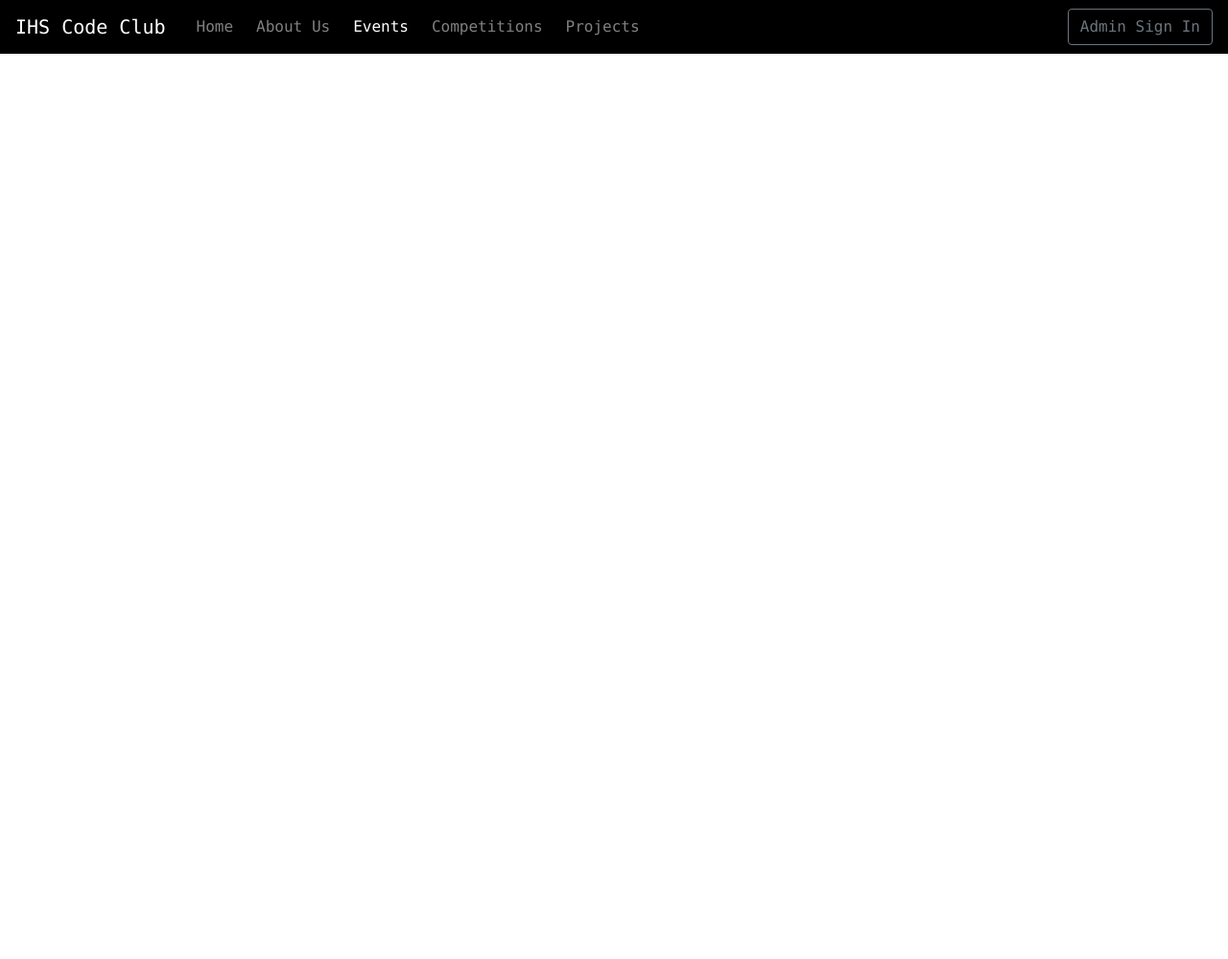
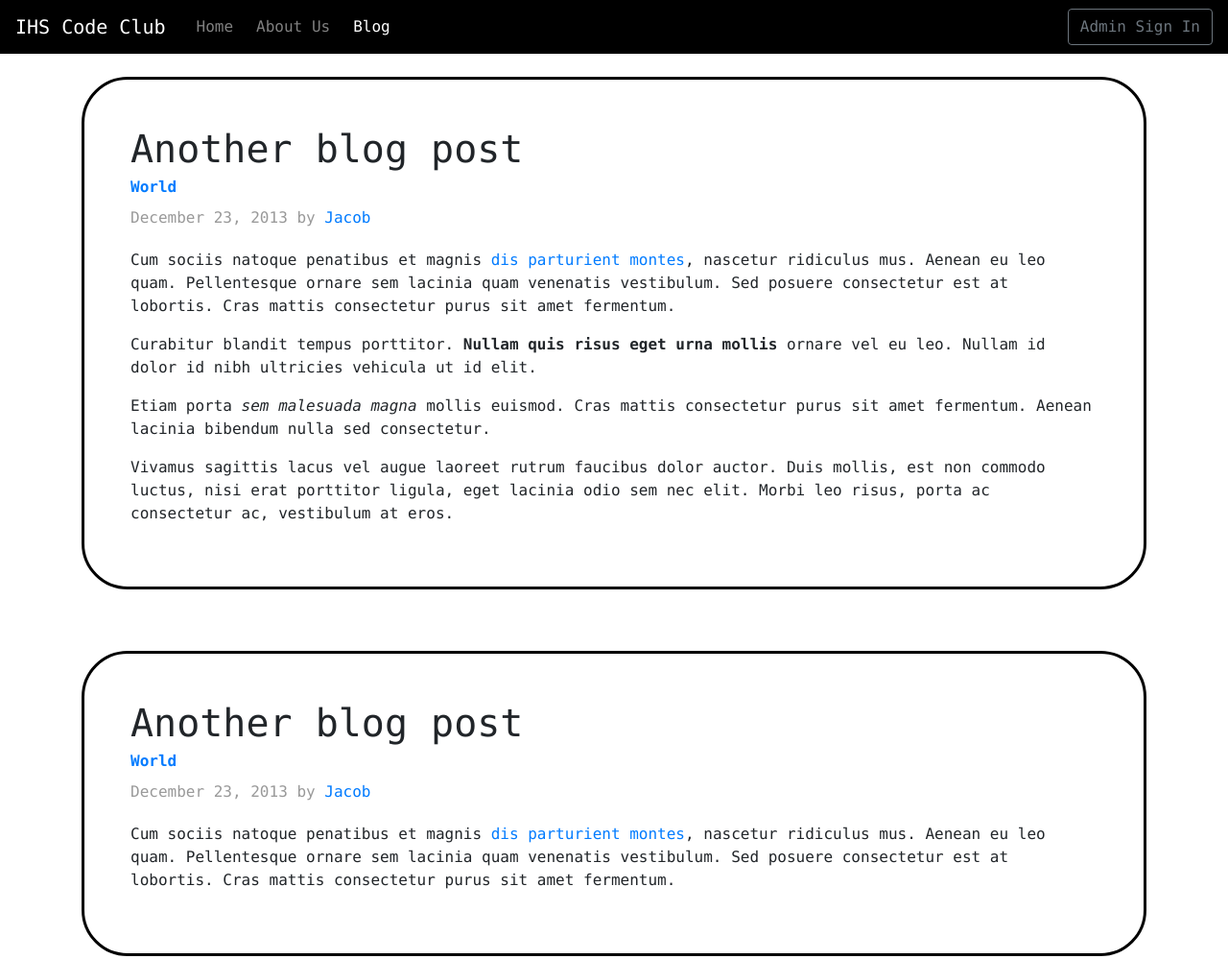
Before and after one commit to bryanjlim/ihs-code-club-website, a website: page blog.html in a window 1280 px wide. Shown: the whole page at 96% size. Before the commit the page ends 800 px from the top, so only its background shows below. Drawn offline with nearby package versions, Linux system fonts and the light colour scheme.

Commit message:
Blog page

```diff
--- a/events.html
+++ b/blog.html
@@ -13,10 +13,10 @@
     <link href="node_modules/bootstrap/dist/css/bootstrap.min.css" rel="stylesheet">
 
     <!-- Custom styles for this page -->
-    <link href="css/events.css" rel="stylesheet">
+    <link href="css/blog.css" rel="stylesheet">
   </head>
 
-  <body class="text-center">
+  <body class="text-center ng-app="blogApp"">
 
     <header>
         <nav class="navbar navbar-expand-md navbar-dark fixed-top">
@@ -33,13 +33,7 @@
                     <a class="nav-link" href="about-us.html">About Us</a>
                 </li>
                 <li class="nav-item active">
-                    <a class="nav-link" href="events.html">Events<span class="sr-only">(current)</span></a>
-                </li>
-                <li class="nav-item">
-                    <a class="nav-link" href="competitions.html">Competitions</a>
-                </li>
-                <li class="nav-item">
-                    <a class="nav-link" href="projects.html">Projects</a>
+                    <a class="nav-link" href="blog.html">Blog<span class="sr-only">(current)</span></a>
                 </li>
             </ul>
             <form class="form-inline mt-2 mt-md-0">
@@ -49,11 +43,32 @@
         </nav>
     </header>
 
+        <div class="container" id="blogWrapper">
+            <div class="blog-post-wrapper">
+                <div class="blog-post">
+                    <h2 class="blog-post-title">Another blog post</h2>
+                    <strong class="d-inline-block mb-2 text-primary">World</strong>
+                    <p class="blog-post-meta">December 23, 2013 by <a href="#">Jacob</a></p>
+
+                    <p>Cum sociis natoque penatibus et magnis <a href="#">dis parturient montes</a>, nascetur ridiculus mus. Aenean eu leo quam. Pellentesque ornare sem lacinia quam venenatis vestibulum. Sed posuere consectetur est at lobortis. Cras mattis consectetur purus sit amet fermentum.</p>
+                    <blockquote>
+                        <p>Curabitur blandit tempus porttitor. <strong>Nullam quis risus eget urna mollis</strong> ornare vel eu leo. Nullam id dolor id nibh ultricies vehicula ut id elit.</p>
+                    </blockquote>
+                    <p>Etiam porta <em>sem malesuada magna</em> mollis euismod. Cras mattis consectetur purus sit amet fermentum. Aenean lacinia bibendum nulla sed consectetur.</p>
+                    <p>Vivamus sagittis lacus vel augue laoreet rutrum faucibus dolor auctor. Duis mollis, est non commodo luctus, nisi erat porttitor ligula, eget lacinia odio sem nec elit. Morbi leo risus, porta ac consectetur ac, vestibulum at eros.</p>
+                </div>
+            </div>
+        </div>
+
+
+
+
     <!-- Bootstrap core JavaScript
     ================================================== -->
     <!-- Placed at the end of the document so the pages load faster -->
     <script src="https://code.jquery.com/jquery-3.2.1.slim.min.js" integrity="sha384-KJ3o2DKtIkvYIK3UENzmM7KCkRr/rE9/Qpg6aAZGJwFDMVNA/GpGFF93hXpG5KkN" crossorigin="anonymous"></script>
     <script>window.jQuery || document.write('<script src="jquery/dist/jquery-slim.min.js"><\/script>')</script>
+    <script src="js/blog.js"></script>
     <script src="node_modules/popper.js/dist/popper.min.js"></script>
     <script src="node_modules/bootstrap/dist/js/bootstrap.min.js"></script>
   </body>
--- /dev/null
+++ b/css/blog.css
@@ -0,0 +1,51 @@
+/*
+ * Header
+ */
+ .navbar {
+    background: rgba(0,0,0,1);
+  }
+
+  .nav-item {
+    margin-left: .5em;
+  }
+
+  .btn-outline-success{
+    outline-color: white;
+    color: white;
+  }
+
+/*
+ * Body
+ */
+
+body{
+    height:100%;
+    background: #fff;
+    font-family: Consolas, monaco, monospace;
+}
+
+#blogWrapper{
+  margin-top:5em;
+}
+
+
+/*
+ * Blog posts
+ */
+ .blog-post-wrapper{
+  padding: 3em;
+  border: .2em solid black;
+  border-radius:3em;
+  margin-bottom: 4rem;
+ }
+ .blog-post {
+  text-align: left;
+}
+.blog-post-title {
+  margin-bottom: .25rem;
+  font-size: 2.5rem;
+}
+.blog-post-meta {
+  margin-bottom: 1.25rem;
+  color: #999;
+}
--- a/css/competitions.css
+++ /dev/null
@@ -1,25 +0,0 @@
-/*
- * Header
- */
- .navbar {
-    background: rgba(0,0,0,1);
-  }
-
-  .nav-item {
-    margin-left: .5em;
-  }
-
-  .btn-outline-success{
-    outline-color: white;
-    color: white;
-  }
-
-/*
- * Body
- */
-
-body{
-    height:100%;
-    background: #fff;
-    font-family: Consolas, monaco, monospace;
-}
--- a/css/events.css
+++ /dev/null
@@ -1,25 +0,0 @@
-/*
- * Header
- */
- .navbar {
-    background: rgba(0,0,0,1);
-  }
-
-  .nav-item {
-    margin-left: .5em;
-  }
-
-  .btn-outline-success{
-    outline-color: white;
-    color: white;
-  }
-
-/*
- * Body
- */
-
-body{
-    height:100%;
-    background: #fff;
-    font-family: Consolas, monaco, monospace;
-}
--- a/css/projects.css
+++ /dev/null
@@ -1,25 +0,0 @@
-/*
- * Header
- */
- .navbar {
-    background: rgba(0,0,0,1);
-  }
-
-  .nav-item {
-    margin-left: .5em;
-  }
-
-  .btn-outline-success{
-    outline-color: white;
-    color: white;
-  }
-
-/*
- * Body
- */
-
-body{
-    height:100%;
-    background: #fff;
-    font-family: Consolas, monaco, monospace;
-}
--- /dev/null
+++ b/js/blog.js
@@ -0,0 +1,7 @@
+$(document).ready(
+    function()
+    {
+        $("#blogWrapper").append("<div class='blog-post-wrapper'><div class='blog-post'><h2 class='blog-post-title'>Another blog post</h2><strong class='d-inline-block mb-2 text-primary'>World</strong><p class='blog-post-meta'>December 23, 2013 by <a href='#'>Jacob</a></p><p>Cum sociis natoque penatibus et magnis <a href='#'>dis parturient montes</a>, nascetur ridiculus mus. Aenean eu leo quam. Pellentesque ornare sem lacinia quam venenatis vestibulum. Sed posuere consectetur est at lobortis. Cras mattis consectetur purus sit amet fermentum.</p></div></div>");
+
+    }
+);
```
Also changed, not shown: about-us.html (+1 -7 lines), competitions.html (deleted, +0 -60 lines), index.html (+1 -7 lines), projects.html (deleted, +0 -60 lines).
